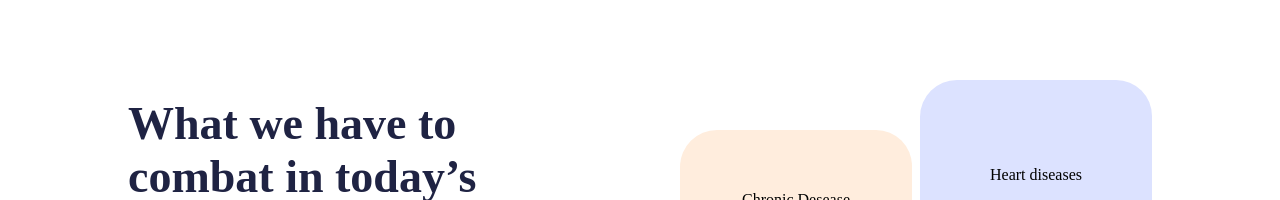
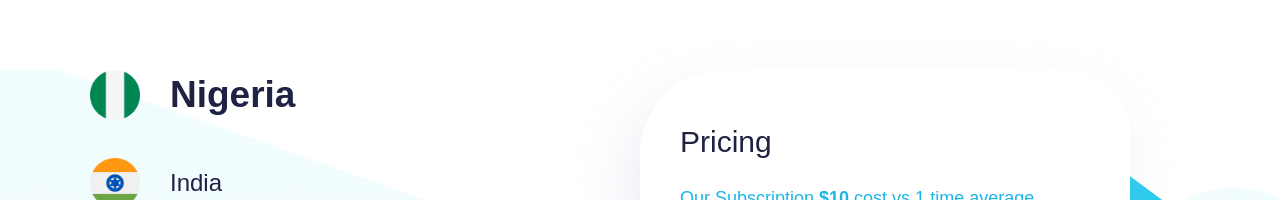
Before and after one commit to appwex/izzy-health, a Next.js app: page /landing in a window 1280 px wide. Shown: the part 600-800 px from the top of the page. Built offline with nearby package versions, Linux system fonts and the light colour scheme; a web font is replaced by a local one.

Commit message:
Added compare pricing to landing page. Landing page completed.

```diff
--- a/pages/landing/index.js
+++ b/pages/landing/index.js
@@ -5,6 +5,7 @@ import Combat from '../stories/combat'
 import Dontneed from '../stories/dontneed'
 import Footer from '../stories/footer'
 import LandingEnd from '../stories/landingEnd'
+import ComparePricing from '../stories/comparePricing'
 
 import stl from './Landing.module.scss'
 
@@ -14,6 +15,7 @@ const Landing = () => (
       <Navbar />
       <Cta />
       <CareSection />
+      <ComparePricing />
       <Combat />
       <Dontneed />
       <LandingEnd />
```
